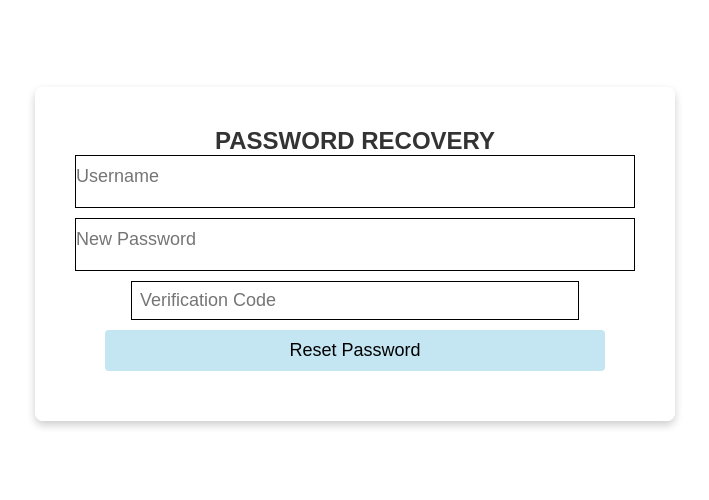
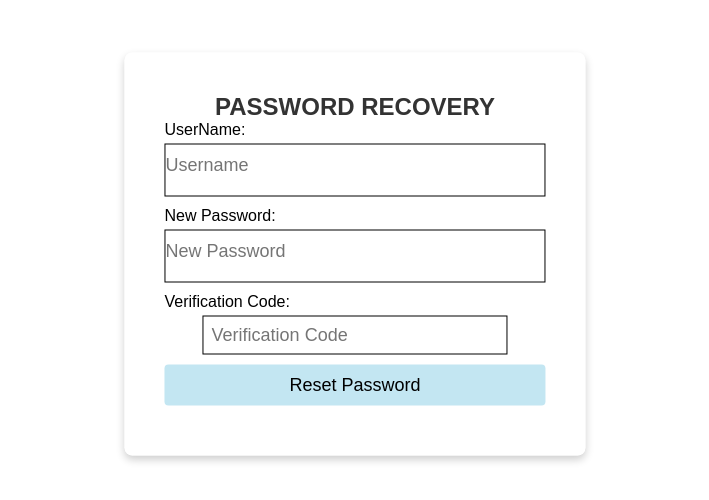
Before and after one commit to d-minic/COP4331-Large-Project, a React (Create React App) app in the folder frontend/: page /PasswordRecovery in a window 1280 px wide. Shown: the part 146-646 px from the top of the page, without its empty margins (285-994 px from the left). Built offline with nearby package versions, Linux system fonts and the light colour scheme; a web font is replaced by a local one.

Commit message:
Update PasswordRecovery.js

```diff
--- a/frontend/src/components/PasswordRecovery.js
+++ b/frontend/src/components/PasswordRecovery.js
@@ -55,8 +55,11 @@ function PasswordRecovery() {
       <form onSubmit={doPasswordRecovery}>
         <span id="inner-title">PASSWORD RECOVERY</span>
         <br />
+     <label htmlFor="loginName">UserName:</label>
         <input type="text" id="login" placeholder="Username" ref={loginRef} />
+     <label htmlFor="loginName">New Password:</label>
         <input type="password" id="newPassword" placeholder="New Password" ref={newPasswordRef} />
+     <label htmlFor="loginName">Verification Code:</label>
         <input type="text" id="verificationCode" placeholder="Verification Code" ref={codeRef} />
         <input
           type="submit"
```
